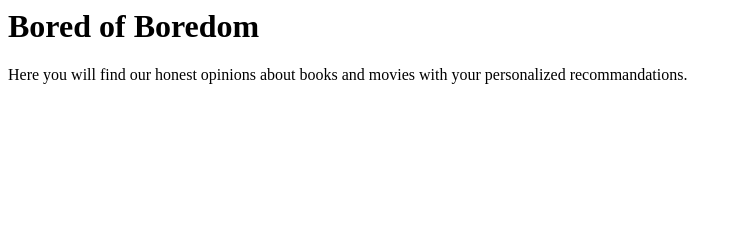
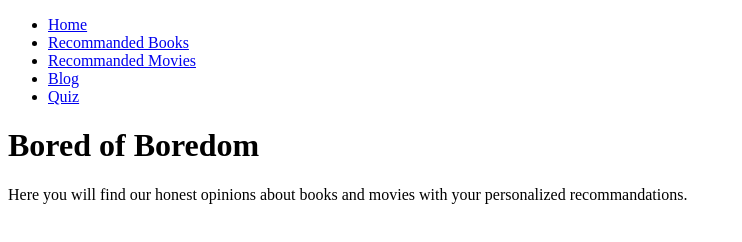
Before and after one commit to AsunAsdf/AIHacks-2-Proj, a plain HTML site: page Website_Framework.html in a window 1280 px wide. Shown: the whole page, without its empty margins (0-742 px from the left). Drawn offline with Linux system fonts and the light colour scheme.

Commit message:
Update Website_Framework.html
Updated home page description

```diff
--- a/Website_Framework.html
+++ b/Website_Framework.html
@@ -1,8 +1,34 @@
-<html>
+<!DOCTYPE html>
+<html lang="en">
   <head>
-  	<title>AIHacks Hacks 2</title>
-  	<body>
-  		<h1>Bored of Boredom</h1>
-  		<p>Here you will find our honest opinions about books and movies with your personalized recommandations.<p>
-  	</body>
+    <meta charset="utf-8">
+    <meta http-equiv="X-UA-Compatible" content="IE=edge">
+    <meta name="viewport" content="width=device-width, initial-scale=1">
+
+    <title>AIHacks Hacks 2</title>
+
+    <!-- import the webpage's stylesheet -->
+    <link rel="stylesheet" href="/style.css">
+
+    <!-- import the webpage's javascript file -->
+    <script src="/script.js" defer></script>
+  </head>
+
+  <body>
+   <div class = "container">
+    <nav>
+      <ul class ="topnav">
+          <li><a href="index.html"> Home </a></li>
+          <li><a href="book.html"> Recommanded Books</a></li>
+          <li><a href="movie.html"> Recommanded Movies </a></li>
+          <li><a href="blog.html">Blog</a></li>
+        <li><a href="quiz.html">Quiz</a></li>
+        </ul>
+    </nav>
+
+
+    <h1>Bored of Boredom</h1>
+    <p>Here you will find our honest opinions about books and movies with your personalized recommandations.</p>
+   </div>
+  </body>
 </html>
```
